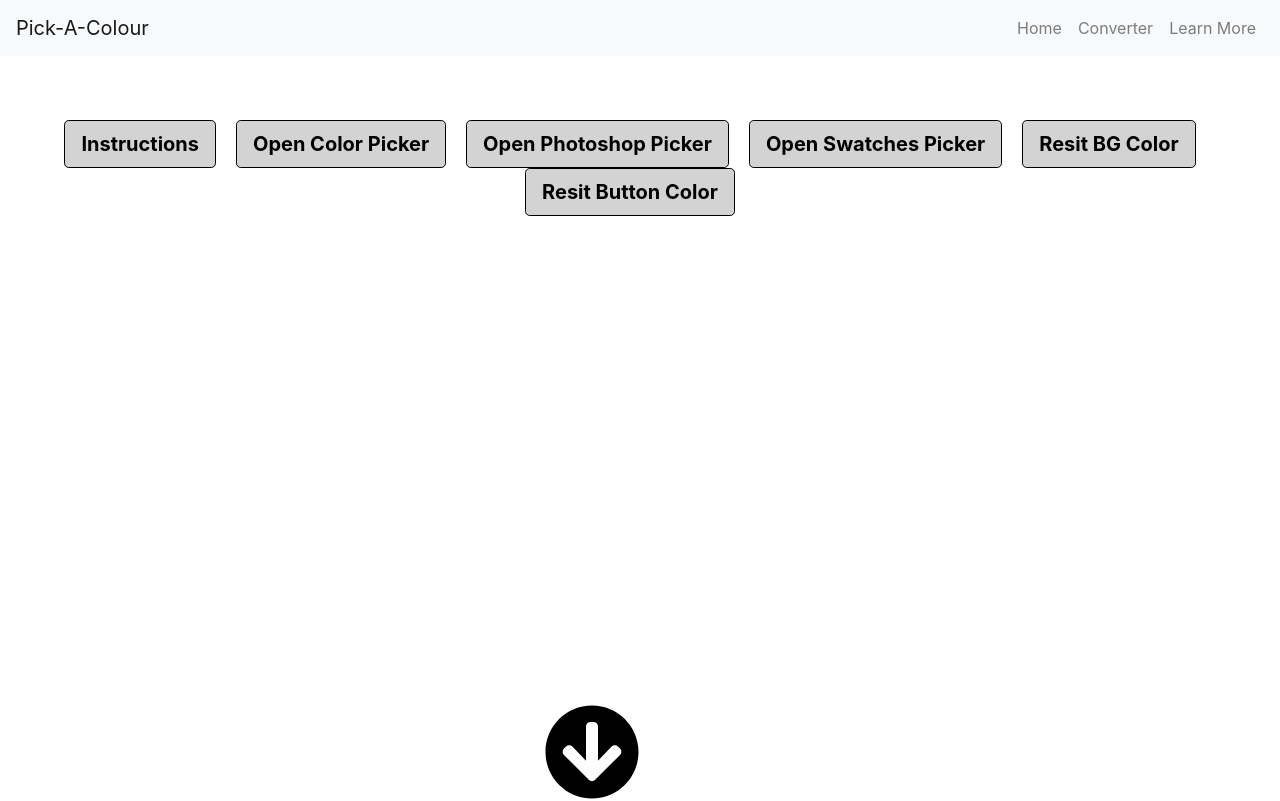
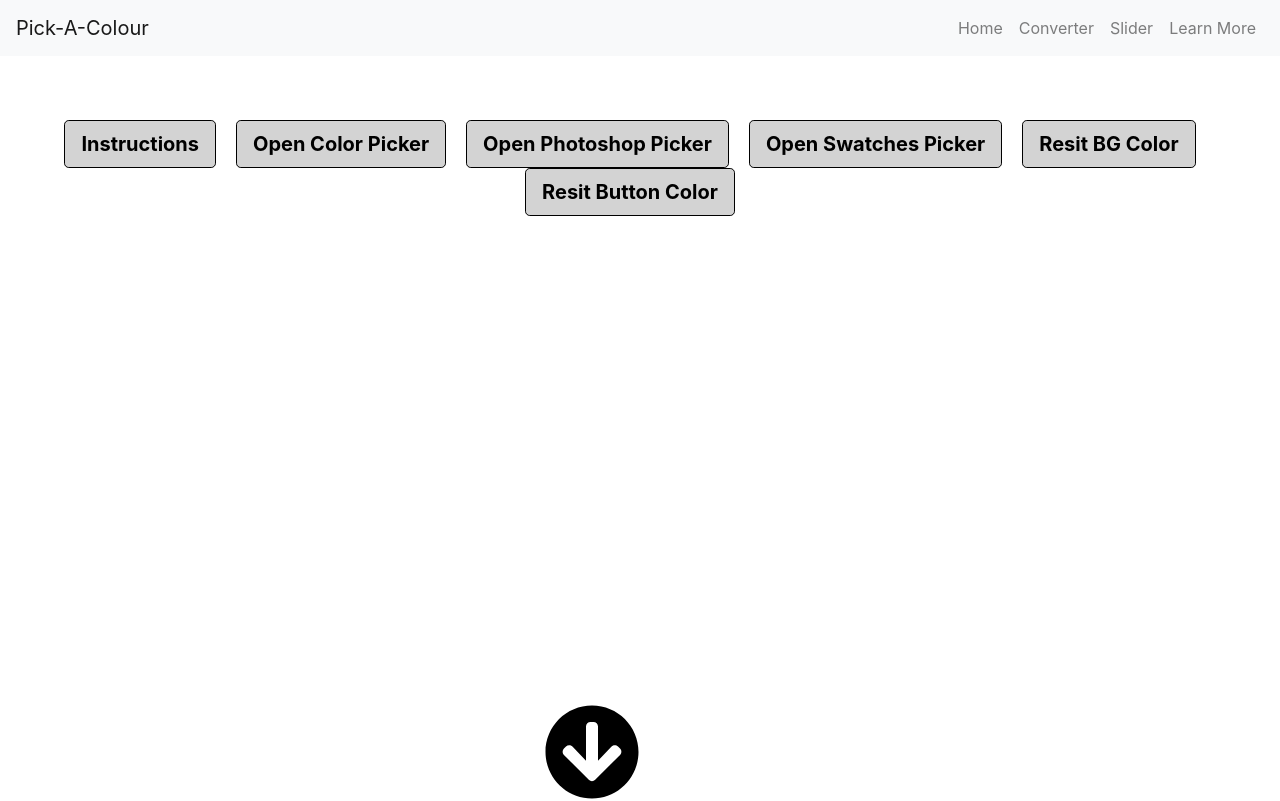
Before and after one commit to nazrulliton/pick-a-color, a React (Create React App) app: page / in a window 1280 px wide. Shown: the top 801 px of the page. Built offline with nearby package versions, Linux system fonts and the light colour scheme.

Commit message:
slider nav option added

```diff
--- a/src/nav/Nav.js
+++ b/src/nav/Nav.js
@@ -11,6 +11,7 @@ const Navb = () => {
         <Nav className="ml-auto">
         <Nav.Link href="#">Home</Nav.Link>
         <Nav.Link href="#converter">Converter</Nav.Link>
+        <Nav.Link href="https://colorslider-fb455.web.app/" target="_blank">Slider</Nav.Link>
         <Nav.Link href="https://www.rapidtables.com/convert/color/how-rgb-to-hex.html" target="_blank">Learn More</Nav.Link>
         </Nav>
         </Navbar>
```
